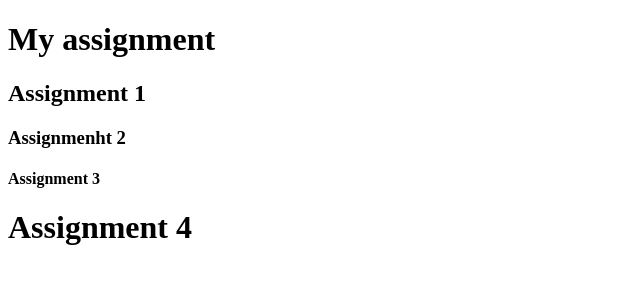
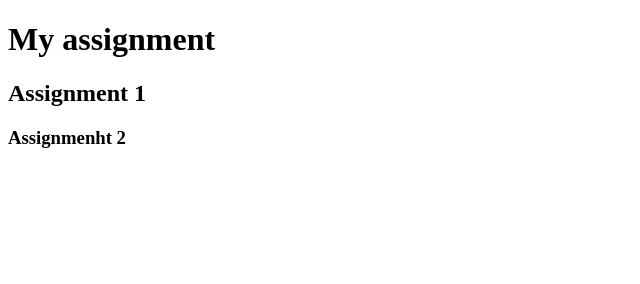
Before and after one commit to uzaifat/My-Web-Site, a plain HTML site: page index.html in a window 1280 px wide. Shown: the whole page, without its empty margins (0-640 px from the left). Drawn offline with Linux system fonts and the light colour scheme.

Commit message:
Assignment 2

```diff
--- a/index.html
+++ b/index.html
@@ -7,7 +7,5 @@
     <h1>My assignment</h1>
     <h2>Assignment 1</h2>
     <h3>Assignmenht 2</h3>
-    <h4>Assignment 3</h4>
-    <h1>Assignment 4</h1>
 </body>
 </html>
```
